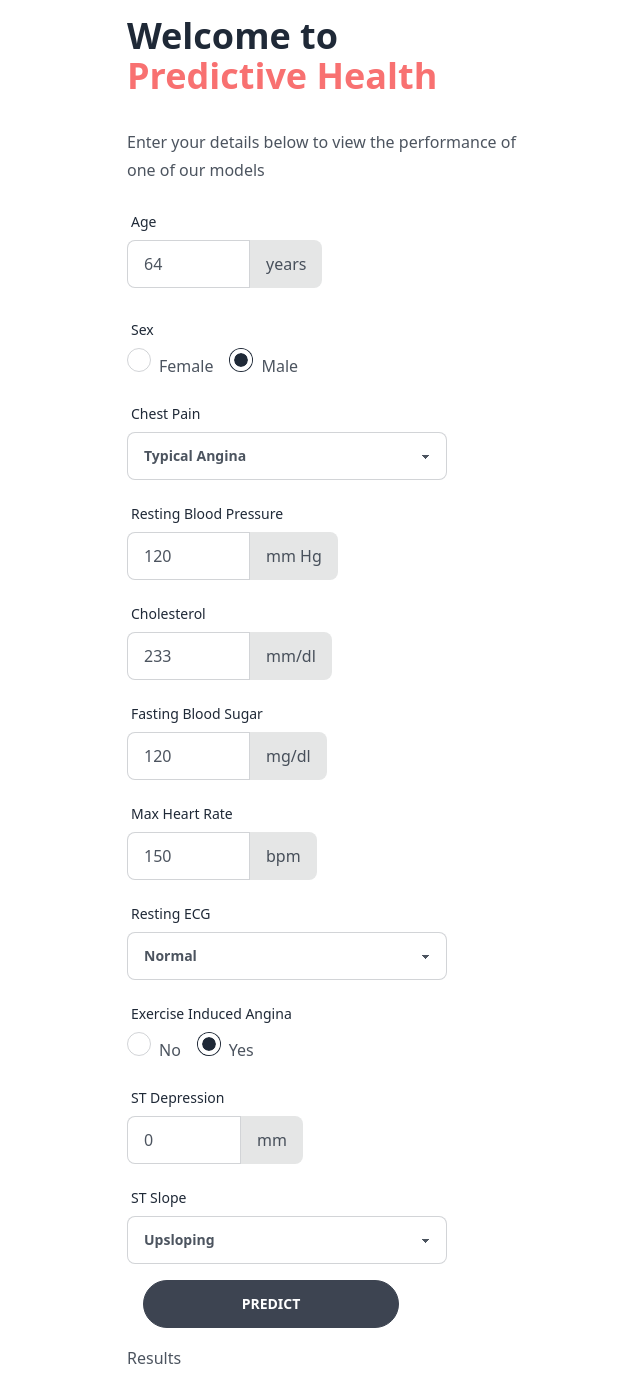
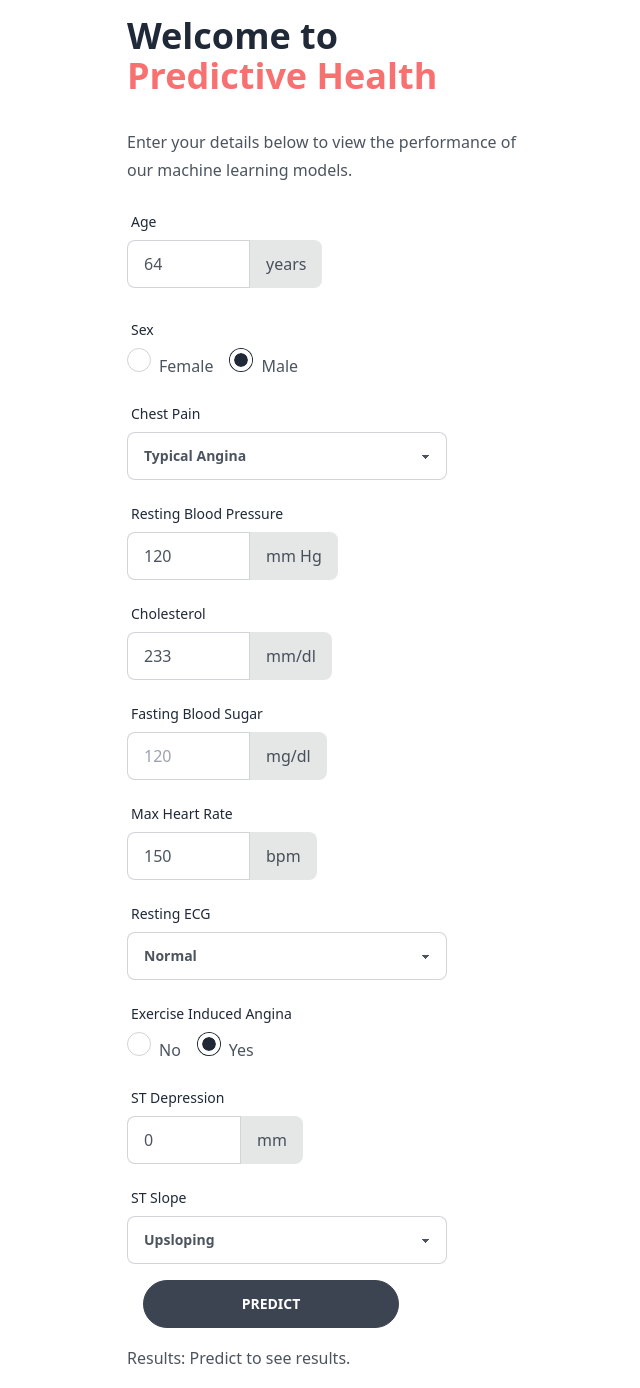
Before and after one commit to akinghill/predictive-health, a Next.js app: page / in a window 1280 px wide. Shown: the whole page, without its empty margins (305-945 px from the left). Built offline with nearby package versions, Linux system fonts and the light colour scheme.

Commit message:
normalizing data

```diff
--- a/app/page.tsx
+++ b/app/page.tsx
@@ -13,8 +13,20 @@ export default function Home() {
     maxHeartRate: 150,
     exerciseInducedAngina: 0,
     stDepression: 0.0,
-    slope: 0,
+    stSlope: 0,
   });
+
+  const [results, setResults] = useState<undefined | string>();
+
+  const handleBloodSugarChange = (event: any) => {
+    const { name, value } = event.target;
+    let bloodSugar = value > 120 ? 1 : 0;
+
+    setFormData((prevFormData) => ({
+      ...prevFormData,
+      [name]: bloodSugar,
+    }));
+  };
 
   const handleChange = (event: any) => {
     const { name, value } = event.target;
@@ -26,7 +38,13 @@ export default function Home() {
 
   const handleSubmit = (event: any) => {
     event.preventDefault();
-    const data = Object.values(formData);
+    const data = Object.values(formData).map((value) => {
+      const num = Number(value);
+      if (Number.isNaN(num)) {
+        throw new Error('Invalid input');
+      }
+      return num;
+    });
 
     console.log(JSON.stringify(data));
 
@@ -42,6 +60,7 @@ export default function Home() {
       .then((response) => response.json())
       .then((data) => {
         console.log('Success:', data);
+        setResults(data);
       });
   };
 
@@ -53,7 +72,8 @@ export default function Home() {
       </h1>
 
       <p>
-        Enter your details below to view the performance of one of our models
+        Enter your details below to view the performance of our machine learning
+        models.
       </p>
 
       <form onSubmit={handleSubmit}>
@@ -116,6 +136,7 @@ export default function Home() {
             style={{ marginTop: '0px' }}
             className="select select-bordered w-full max-w-xs"
             defaultValue={'Typical Angina'}
+            name="chestPain"
           >
             <option disabled>Chest Pain</option>
             <option value="3">Typical Angina</option>
@@ -180,8 +201,7 @@ export default function Home() {
                 name="fastingBloodSugar"
                 min={0}
                 max={600}
-                value={formData.fastingBloodSugar}
-                onChange={handleChange}
+                onChange={handleBloodSugarChange}
               />
               <span>mg/dl</span>
             </label>
@@ -217,6 +237,7 @@ export default function Home() {
             style={{ marginTop: '0px' }}
             className="select select-bordered w-full max-w-xs"
             defaultValue={'Normal'}
+            name="restingECG"
           >
             <option disabled>Resting ECG</option>
             <option value={0}>Normal</option>
@@ -288,6 +309,8 @@ export default function Home() {
             style={{ marginTop: '0px' }}
             className="select select-bordered w-full max-w-xs"
             defaultValue={'Upsloping'}
+            onChange={handleChange}
+            name="stSlope"
           >
             <option disabled>ST Slope</option>
             <option value={0}>Upsloping</option>
@@ -304,7 +327,17 @@ export default function Home() {
           Predict
         </button>
       </form>
-      <div>Results</div>
+
+      <div>
+        <span>Results:</span>
+        {results == undefined ? (
+          <span> Predict to see results.</span>
+        ) : results == '0' ? (
+          <span> No Heart Disease</span>
+        ) : (
+          <span> Heart Disease</span>
+        )}
+      </div>
     </main>
   );
 }
```
